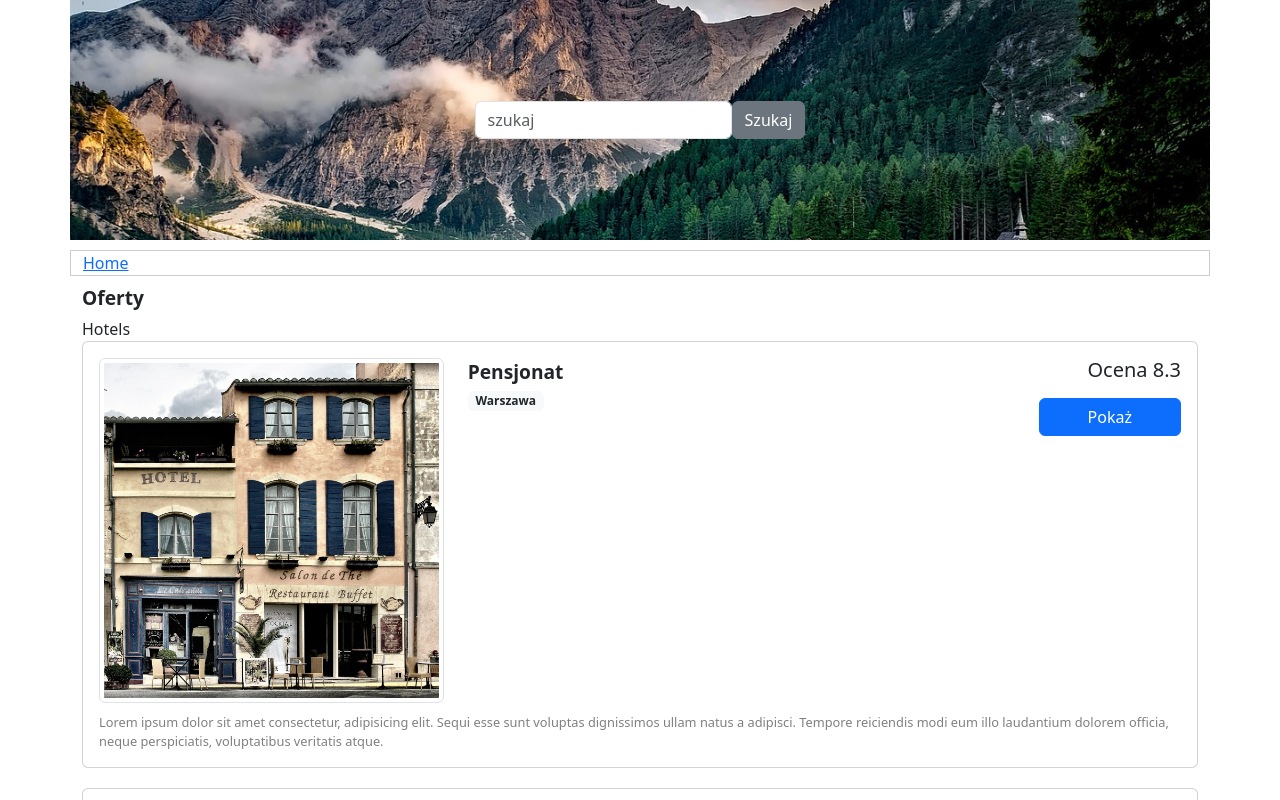
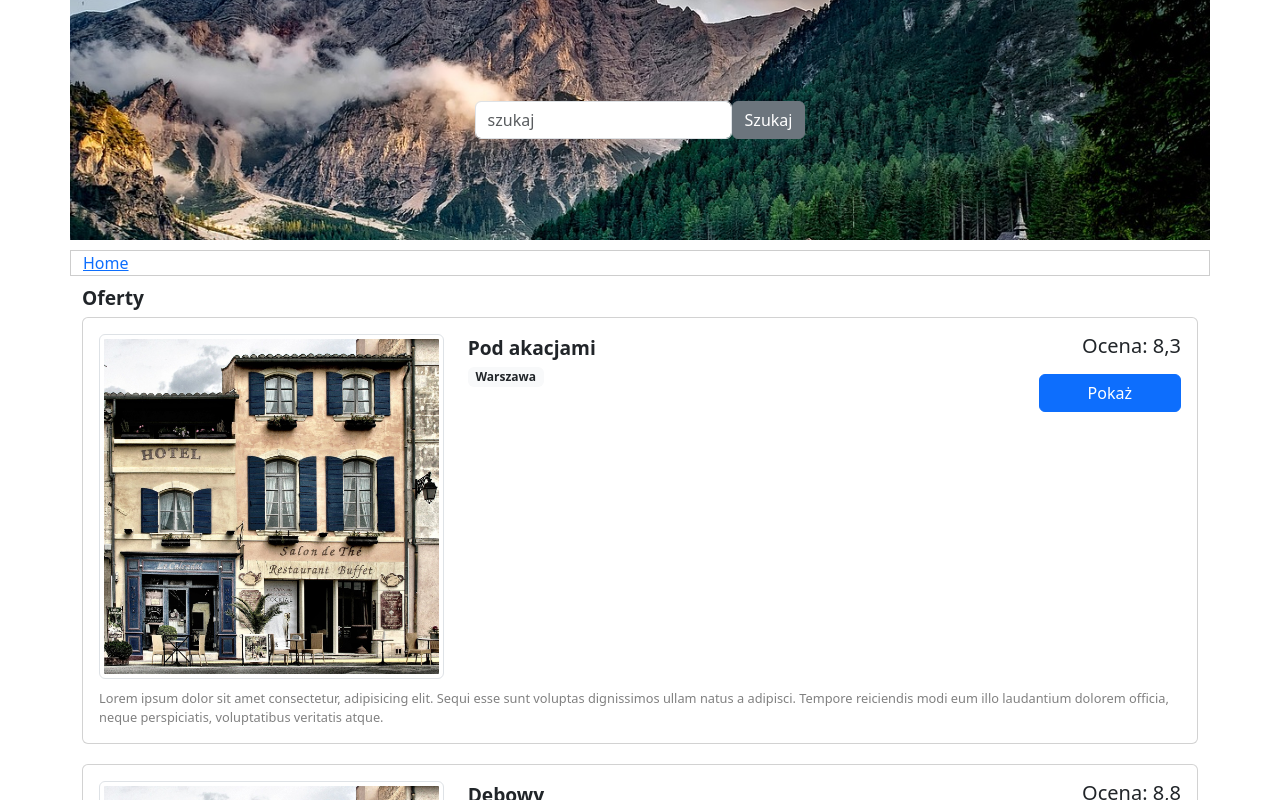
Before and after one commit to peterweglo/react-learning, a React (Create React App) app: page / in a window 1280 px wide. Shown: the top 800 px of the page. Built offline with nearby package versions, Linux system fonts and the light colour scheme.

Commit message:
Update Searchbar

```diff
--- a/src/App.js
+++ b/src/App.js
@@ -2,15 +2,41 @@ import './App.scss';
 import Header from './components/Header/Header';
 import Menu from './components/Menu/Menu';
 import Hotels from './components/Hotels/Hotels';
+import { Component } from 'react';
 
-function App() {
+class App extends Component {
+  state = {
+    hotels: [
+      {
+        id: 1,
+        name: 'Pod akacjami',
+        city: 'Warszawa',
+        rating: '8,3',
+        description:
+          'Lorem ipsum dolor sit amet consectetur, adipisicing elit. Sequi esse sunt voluptas dignissimos ullam natus a adipisci. Tempore reiciendis modi eum illo laudantium dolorem officia, neque perspiciatis, voluptatibus veritatis atque.',
+        image: '',
+      },
+      {
+        id: 2,
+        name: 'Dębowy',
+        city: 'Lublin',
+        rating: '8,8',
+        description:
+          'Lorem ipsum dolor sit amet consectetur, adipisicing elit. Sequi esse sunt voluptas dignissimos ullam natus a adipisci. Tempore reiciendis modi eum illo laudantium dolorem officia, neque perspiciatis, voluptatibus veritatis atque.',
+        image: '',
+      },
+    ],
+  };
+
+  render() {
     return (
       <div className='App'>
         <Header />
         <Menu />
-      <Hotels />
+        <Hotels hotels={this.state.hotels} />
       </div>
     );
   }
+}
 
 export default App;
--- a/src/components/Header/Searchbar/Serachbar.js
+++ b/src/components/Header/Searchbar/Serachbar.js
@@ -1,14 +1,30 @@
+import { useState } from 'react';
+
 const Searchbar = () => {
+  const [term, setTerm] = useState('');
+  const search = () => {
+    console.log('szukaj', term);
+  };
+
+  const onKeyDownHandler = (e) => {
+    if (e.key === 'Enter') {
+      search();
+    }
+  };
   return (
     <div className='d-flex'>
       <input
-        // style={{ width: 'calc(100% - 20px)' }}
+        value={term}
+        onChange={(e) => setTerm(e.target.value)}
+        onKeyDown={onKeyDownHandler}
         className='form-control'
         type='text'
         placeholder='szukaj'
       />
 
-      <button className='ml-1 btn btn-secondary'>Szukaj</button>
+      <button onClick={search} className='ml-1 btn btn-secondary'>
+        Szukaj
+      </button>
     </div>
   );
 };
--- a/src/components/Hotels/Hotel/Hotel.js
+++ b/src/components/Hotels/Hotel/Hotel.js
@@ -1,7 +1,7 @@
 import styles from './Hotel.module.scss';
 import hotelImg from '../../../assets/inages/building-66789_1280.jpg';
 
-const Hotel = () => {
+const Hotel = (props) => {
   return (
     <div className={`card ${styles.hotel} `}>
       <div className='card-body'>
@@ -12,11 +12,11 @@ const Hotel = () => {
           <div className='col-8'>
             <div className='row'>
               <div className='col'>
-                <p className={styles.title}>Pensjonat</p>
-                <span className='badge bg-light text-dark'>Warszawa</span>
+                <p className={styles.title}>{props.name}</p>
+                <span className='badge bg-light text-dark'>{props.city}</span>
               </div>
               <div className='col text-end'>
-                <h5>Ocena 8.3</h5>
+                <h5>Ocena: {props.rating}</h5>
                 <a href='#' className='btn btn-primary mt-2 px-5 float-end'>
                   Pokaż
                 </a>
@@ -24,12 +24,7 @@ const Hotel = () => {
             </div>
           </div>
           <div className='col-12'>
-            <p className={styles.description}>
-              Lorem ipsum dolor sit amet consectetur, adipisicing elit. Sequi
-              esse sunt voluptas dignissimos ullam natus a adipisci. Tempore
-              reiciendis modi eum illo laudantium dolorem officia, neque
-              perspiciatis, voluptatibus veritatis atque.
-            </p>
+            <p className={styles.description}>{props.description}</p>
           </div>
         </div>
       </div>
--- a/src/components/Hotels/Hotels.js
+++ b/src/components/Hotels/Hotels.js
@@ -7,9 +7,9 @@ class Hotels extends Component {
     return (
       <div className='container'>
         <h2 className={styles.title}>Oferty</h2>
-        Hotels
-        <Hotel />
-        <Hotel />
+        {this.props.hotels.map((hotel) => (
+          <Hotel key={hotel.id} {...hotel} />
+        ))}
       </div>
     );
   }
```
Lines whose indentation alone changed are shown as unchanged.
